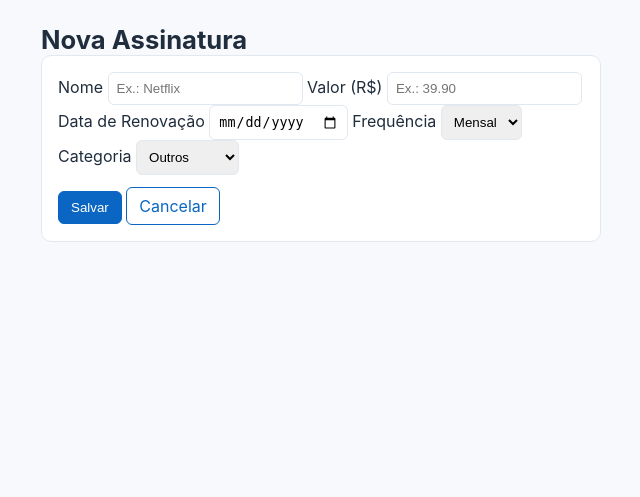
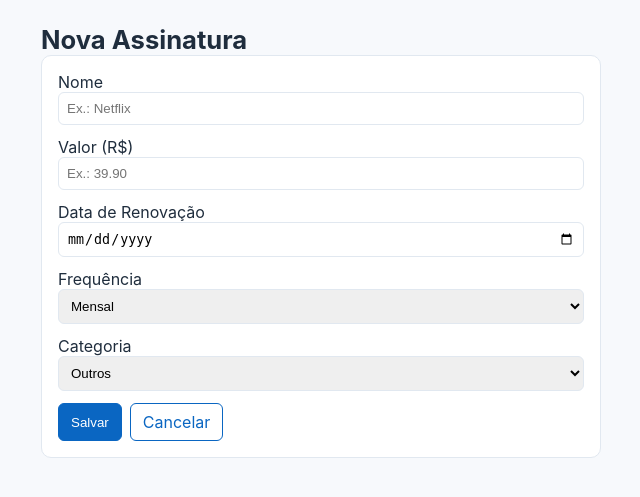
Before and after one commit to brunonascimento-dev/Radar_Assinaturas, a Spring Boot app: page /subscriptions/new in a window 1280 px wide. Shown: the top 497 px of the page, without its empty margins (125-765 px from the left). Run offline with Spring Boot 4, Linux system fonts and the light colour scheme.

Commit message:
Background e pequenas melhorias

```diff
--- /dev/null
+++ b/Radar_Assinaturas/src/main/resources/messages.properties
@@ -0,0 +1,8 @@
+frequency.MONTHLY=Mensal
+frequency.ANNUAL=Anual
+
+category.STREAMING=Streaming
+category.MUSIC=Música
+category.SAAS=SaaS
+category.SECURITY=Segurança
+category.OTHER=Outro
--- a/Radar_Assinaturas/src/main/resources/static/styles.css
+++ b/Radar_Assinaturas/src/main/resources/static/styles.css
@@ -7,6 +7,14 @@
 }
 * { box-sizing: border-box; }
 body { margin: 0; font-family: Inter, system-ui, Arial, sans-serif; color: var(--text); background: var(--bg); }
+.dashboard-gradient {
+  /* Gradient moderno e sutil para o dashboard */
+  background:
+    radial-gradient(900px circle at 10% 0%, rgba(10, 102, 194, 0.15), transparent 60%),
+    radial-gradient(700px circle at 90% -10%, rgba(164, 196, 255, 0.25), transparent 60%),
+    linear-gradient(180deg, #f7f9fc 0%, #eef2f7 100%);
+  background-attachment: fixed;
+}
 .container { max-width: 980px; margin: 24px auto; padding: 0 16px; }
 .header { display: flex; justify-content: space-between; align-items: center; margin-bottom: 16px; }
 h1 { font-size: 1.6rem; margin: 0; }
@@ -28,3 +36,11 @@ tbody tr.soon td { border-bottom-color: #ffe082; }
 /* Badge genérico */
 .badge { display:inline-block; margin-left:8px; padding:2px 8px; font-size:.85rem; border-radius:999px; background:#eef2f7; color: var(--muted); border:1px solid var(--border); }
 .badge-warning { background:#fff0e6; color:#9c3d00; border-color:#ffd6ba; }
+
+/* Formulário vertical na página de Nova Assinatura */
+.form-vertical label { display: block; margin-bottom: 12px; }
+.form-vertical input[type="text"],
+.form-vertical input[type="number"],
+.form-vertical input[type="date"],
+.form-vertical select { width: 100%; }
+.form-vertical .actions { display: flex; gap: 8px; }
--- a/Radar_Assinaturas/src/main/resources/templates/dashboard.html
+++ b/Radar_Assinaturas/src/main/resources/templates/dashboard.html
@@ -11,7 +11,7 @@
     </script>
 
 </head>
-<body>
+<body class="dashboard-gradient">
 <div class="container">
   <div class="header">
     <h1>Radar de Assinaturas</h1>
--- a/Radar_Assinaturas/src/main/resources/templates/subscriptions/form.html
+++ b/Radar_Assinaturas/src/main/resources/templates/subscriptions/form.html
@@ -8,7 +8,7 @@
 <body>
 <div class="container">
 <h1 th:text="${subscription.id} != null ? 'Editar Assinatura' : 'Nova Assinatura'">Nova Assinatura</h1>
-<form class="card" style="max-width:560px;" th:action="${subscription.id} != null ? @{/subscriptions/{id}(id=${subscription.id})} : @{/subscriptions}" th:object="${subscription}" method="post">
+<form class="card form-vertical" style="max-width:560px;" th:action="${subscription.id} != null ? @{/subscriptions/{id}(id=${subscription.id})} : @{/subscriptions}" th:object="${subscription}" method="post">
     <label>Nome
         <input type="text" th:field="*{name}" placeholder="Ex.: Netflix">
         <div class="error" th:if="${#fields.hasErrors('name')}" th:errors="*{name}"></div>
```
Also changed, not shown: Radar_Assinaturas/src/main/resources/templates/subscriptions/list.html (+5 -4 lines).
